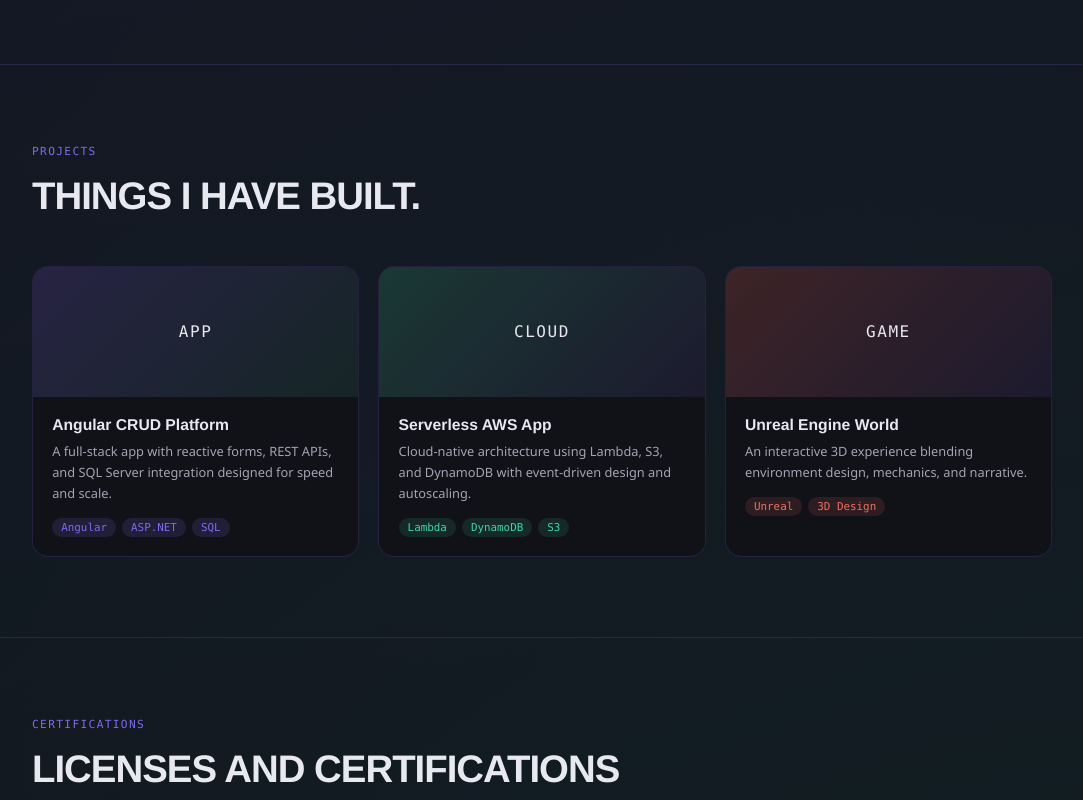
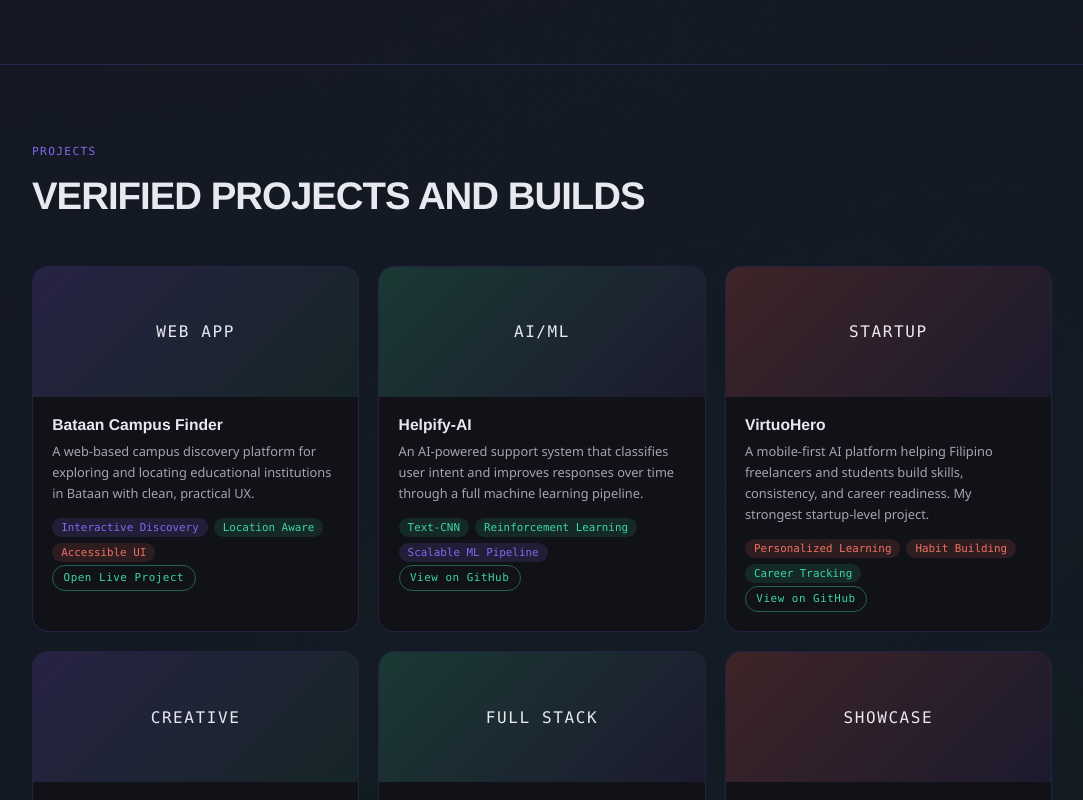
Before and after one commit to shokomori/Masato-Martin-Portfolio, an Angular app: page / in a window 1280 px wide. Shown: the part 2000-2800 px from the top of the page, without its empty margins (98-1181 px from the left). Built offline with nearby package versions, Linux system fonts and the light colour scheme.

Commit message:
no message

```diff
--- a/src/app/app.html
+++ b/src/app/app.html
@@ -233,50 +233,120 @@
 
 <section id="projects" aria-labelledby="projects-title">
   <p class="section-label">PROJECTS</p>
-  <h2 id="projects-title" class="section-title">Things I have built.</h2>
+  <h2 id="projects-title" class="section-title">Verified Projects and Builds</h2>
   <div class="proj-grid">
     <article class="proj-card">
-      <div class="proj-thumb pt-purple">APP</div>
+      <div class="proj-thumb pt-purple">WEB APP</div>
       <div class="proj-body">
-        <h3 class="proj-title">Angular CRUD Platform</h3>
+        <h3 class="proj-title">Bataan Campus Finder</h3>
         <p class="proj-desc">
-          A full-stack app with reactive forms, REST APIs, and SQL Server integration designed for
-          speed and scale.
+          A web-based campus discovery platform for exploring and locating educational institutions
+          in Bataan with clean, practical UX.
         </p>
         <div class="proj-tags">
-          <span class="chip chip-purple">Angular</span>
-          <span class="chip chip-purple">ASP.NET</span>
-          <span class="chip chip-purple">SQL</span>
+          <span class="chip chip-purple">Interactive Discovery</span>
+          <span class="chip chip-green">Location Aware</span>
+          <span class="chip chip-coral">Accessible UI</span>
+        </div>
+        <a class="proj-link" href="https://shokomori.github.io/Bataan-Campus-Finder/" target="_blank" rel="noopener">Open Live Project</a>
+      </div>
+    </article>
+
+    <article class="proj-card">
+      <div class="proj-thumb pt-green">AI/ML</div>
+      <div class="proj-body">
+        <h3 class="proj-title">Helpify-AI</h3>
+        <p class="proj-desc">
+          An AI-powered support system that classifies user intent and improves responses over
+          time through a full machine learning pipeline.
+        </p>
+        <div class="proj-tags">
+          <span class="chip chip-green">Text-CNN</span>
+          <span class="chip chip-green">Reinforcement Learning</span>
+          <span class="chip chip-purple">Scalable ML Pipeline</span>
+        </div>
+        <a class="proj-link" href="https://github.com/shokomori/Helpify-AI" target="_blank" rel="noopener">View on GitHub</a>
+      </div>
+    </article>
+
+    <article class="proj-card">
+      <div class="proj-thumb pt-coral">STARTUP</div>
+      <div class="proj-body">
+        <h3 class="proj-title">VirtuoHero</h3>
+        <p class="proj-desc">
+          A mobile-first AI platform helping Filipino freelancers and students build skills,
+          consistency, and career readiness. My strongest startup-level project.
+        </p>
+        <div class="proj-tags">
+          <span class="chip chip-coral">Personalized Learning</span>
+          <span class="chip chip-coral">Habit Building</span>
+          <span class="chip chip-green">Career Tracking</span>
+        </div>
+        <a class="proj-link" href="https://github.com/shokomori/Virtuo-Hero" target="_blank" rel="noopener">View on GitHub</a>
+      </div>
+    </article>
+
+    <article class="proj-card">
+      <div class="proj-thumb pt-purple">CREATIVE</div>
+      <div class="proj-body">
+        <h3 class="proj-title">JeepBoxHero</h3>
+        <p class="proj-desc">
+          A Filipino-inspired interactive software concept that blends cultural themes with
+          creative system and experience design.
+        </p>
+        <div class="proj-tags">
+          <span class="chip chip-purple">Cultural Product Design</span>
+          <span class="chip chip-coral">Interactive Systems</span>
+          <span class="chip chip-green">Creative Engineering</span>
+        </div>
+        <a class="proj-link" href="https://github.com/shokomori/JeepBoxHero" target="_blank" rel="noopener">View on GitHub</a>
+      </div>
+    </article>
+
+    <article class="proj-card">
+      <div class="proj-thumb pt-green">FULL STACK</div>
+      <div class="proj-body">
+        <h3 class="proj-title">Task Tracker (Full-Stack App)</h3>
+        <p class="proj-desc">
+          A production-style task manager built with full CRUD, REST API integration, and clean
+          architecture across frontend, backend, and database layers.
+        </p>
+        <div class="proj-tags">
+          <span class="chip chip-green">Angular</span>
+          <span class="chip chip-green">ASP.NET Core Web API</span>
+          <span class="chip chip-coral">SQL Server / ADO.NET</span>
         </div>
       </div>
     </article>
 
     <article class="proj-card">
-      <div class="proj-thumb pt-green">CLOUD</div>
+      <div class="proj-thumb pt-coral">SHOWCASE</div>
       <div class="proj-body">
-        <h3 class="proj-title">Serverless AWS App</h3>
+        <h3 class="proj-title">Angular Portfolio Website</h3>
         <p class="proj-desc">
-          Cloud-native architecture using Lambda, S3, and DynamoDB with event-driven design and
-          autoscaling.
+          A reactive portfolio experience with dynamic effects, hover interactions, and modern UX
+          storytelling to showcase technical depth.
         </p>
         <div class="proj-tags">
-          <span class="chip chip-green">Lambda</span>
-          <span class="chip chip-green">DynamoDB</span>
-          <span class="chip chip-green">S3</span>
+          <span class="chip chip-coral">Reactive UI</span>
+          <span class="chip chip-purple">Motion Effects</span>
+          <span class="chip chip-green">Modern UX</span>
         </div>
       </div>
     </article>
 
     <article class="proj-card">
-      <div class="proj-thumb pt-coral">GAME</div>
+      <div class="proj-thumb pt-purple">UI LAB</div>
       <div class="proj-body">
-        <h3 class="proj-title">Unreal Engine World</h3>
+        <h3 class="proj-title">Analog + Digital Clock UI</h3>
         <p class="proj-desc">
-          An interactive 3D experience blending environment design, mechanics, and narrative.
+          A polished clock interface combining animated analog and digital displays, theme
+          switching, and timezone support.
         </p>
         <div class="proj-tags">
-          <span class="chip chip-coral">Unreal</span>
-          <span class="chip chip-coral">3D Design</span>
+          <span class="chip chip-purple">HTML/CSS/JS</span>
+          <span class="chip chip-coral">Animation</span>
+          <span class="chip chip-green">Timezone Support</span>
         </div>
       </div>
     </article>
--- a/src/styles.scss
+++ b/src/styles.scss
@@ -179,6 +179,8 @@ footer {
 
 .nav-links a {
   color: var(--muted);
+  display: inline-block;
+  transition: color 140ms ease, transform 140ms ease;
 }
 
 .nav-links a:hover,
@@ -187,12 +189,8 @@ footer {
 }
 
 .nav-links a.is-active {
-  background: rgba(61, 214, 163, 0.1);
-  border-radius: 999px;
-  color: var(--text);
-  box-shadow: 0 0 0 1px rgba(61, 214, 163, 0.25) inset, 0 0 16px rgba(61, 214, 163, 0.14);
-  padding: 0.28rem 0.7rem;
-  text-decoration: none;
+  color: var(--accent2);
+  transform: scale(1.08);
 }
 
 .nav-cta {
@@ -267,7 +265,7 @@ footer {
   position: relative;
   isolation: isolate;
   min-height: 74dvh;
-  padding: 0.9rem 2.5rem 5.4rem;
+  padding: 0 2.5rem 8.25rem;
 }
 
 .hero::before {
@@ -727,6 +725,27 @@ section {
   font-size: 0.8rem;
   line-height: 1.65;
   margin: 0 0 0.9rem;
+}
+
+.proj-link {
+  border: 1px solid rgba(61, 214, 163, 0.4);
+  border-radius: 999px;
+  color: var(--accent2);
+  display: inline-block;
+  font-family: 'Lucida Console', Monaco, Consolas, 'Courier New', monospace;
+  font-size: 0.68rem;
+  letter-spacing: 0.05em;
+  margin-top: 0.15rem;
+  padding: 0.35rem 0.65rem;
+  text-decoration: none;
+  width: fit-content;
+}
+
+.proj-link:hover,
+.proj-link:focus-visible {
+  background: rgba(61, 214, 163, 0.12);
+  border-color: rgba(61, 214, 163, 0.62);
+  color: #b7ffe7;
 }
 
 .cert-grid {
@@ -1349,7 +1368,7 @@ footer {
 
   .hero {
     min-height: auto;
-    padding-bottom: 3.5rem;
+    padding-bottom: 6.25rem;
   }
 
   .hero-visual {
```
